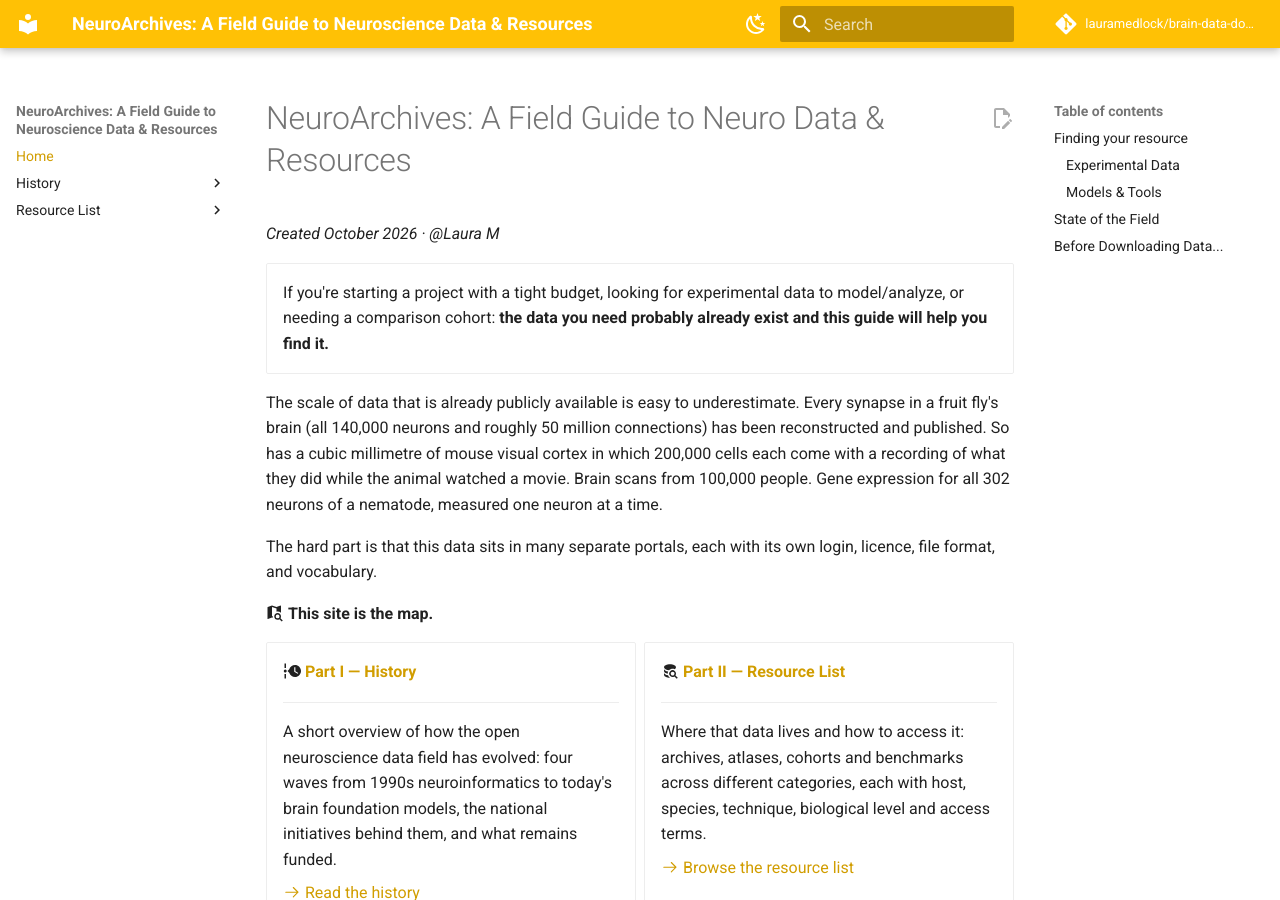
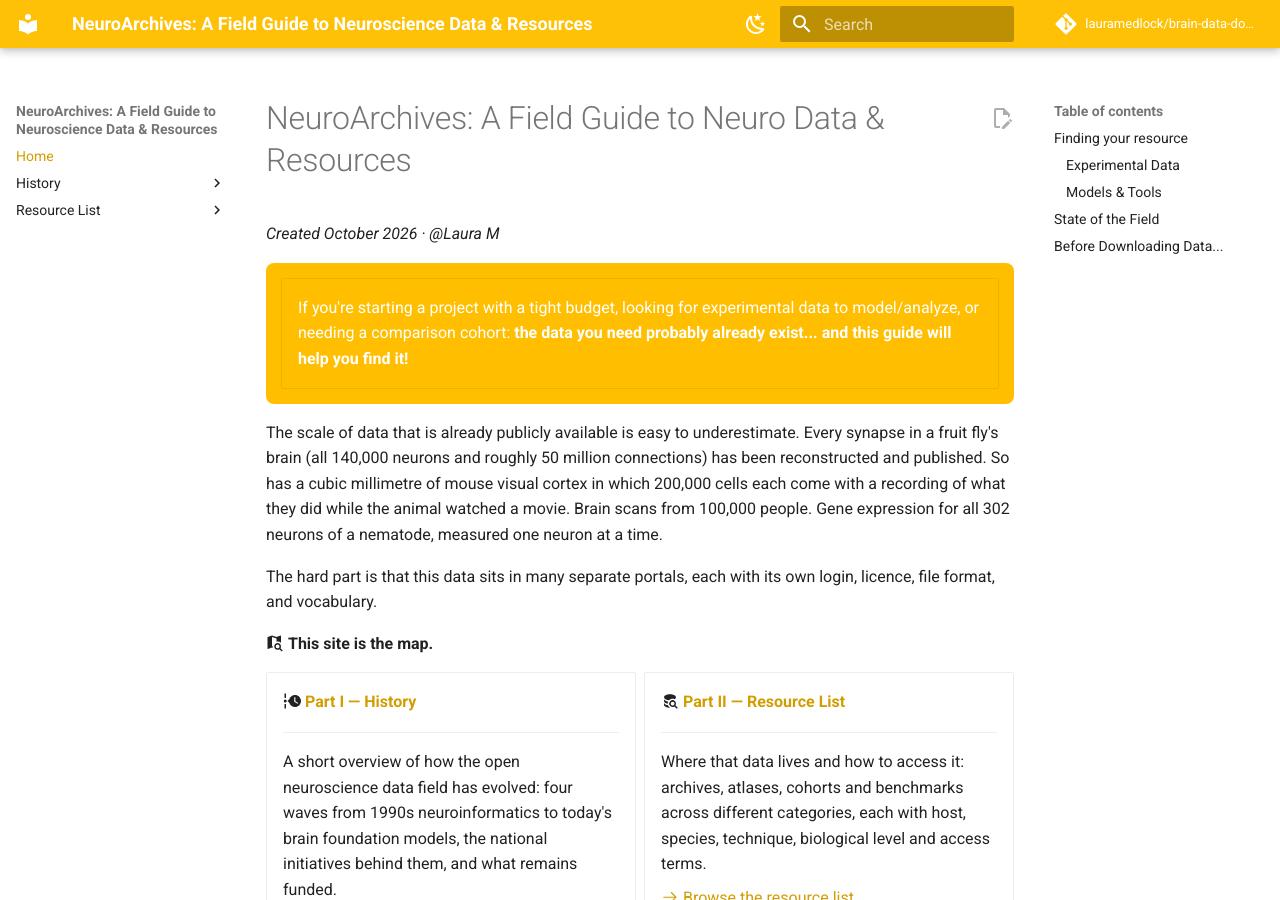
Before and after one commit to lauramedlock/neuroarchives, an MkDocs documentation site: the page built from docs/index.md, in a window 1280 px wide and 900 px high. Built offline with MkDocs 1.6.1 and Material for MkDocs 9.7.7, drawn with Linux system fonts in a browser that asks for light colours; comment, search, counter and statistics services are not loaded.

```diff
--- a/docs/index.md
+++ b/docs/index.md
@@ -2,10 +2,10 @@
 
 *Created October 2026 · @Laura M*
 
-<div class="grid cards" markdown>
+<div class="grid cards" markdown style="background-color: #FFBF00; color: white; padding: 15px; border-radius: 8px;">
 
 -   If you're starting a project with a tight budget, looking for experimental data to model/analyze, or needing a
-    comparison cohort: **the data you need probably already exist and this guide will help you find it.**
+    comparison cohort: **the data you need probably already exist... and this guide will help you find it!**
 
 </div>
 
```
